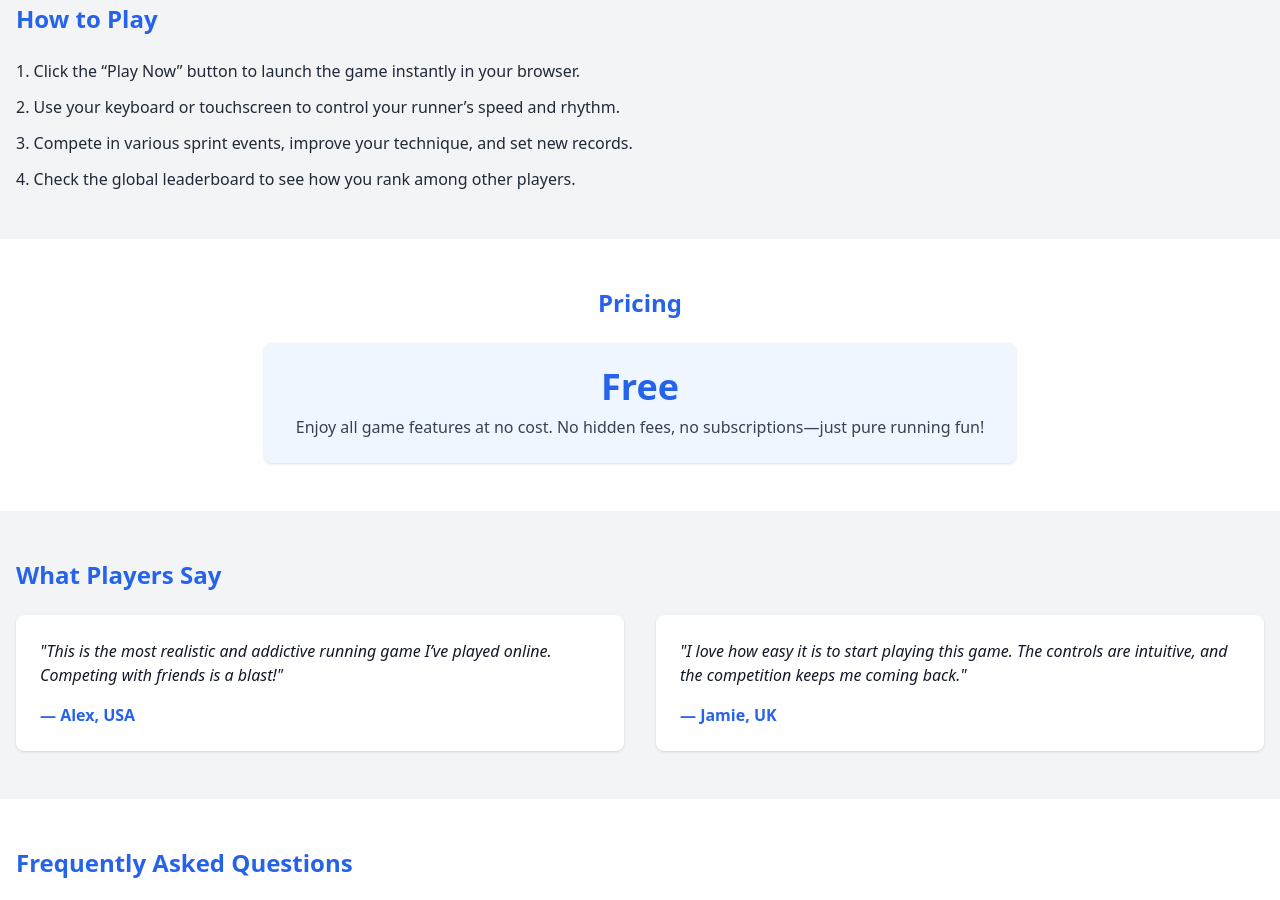
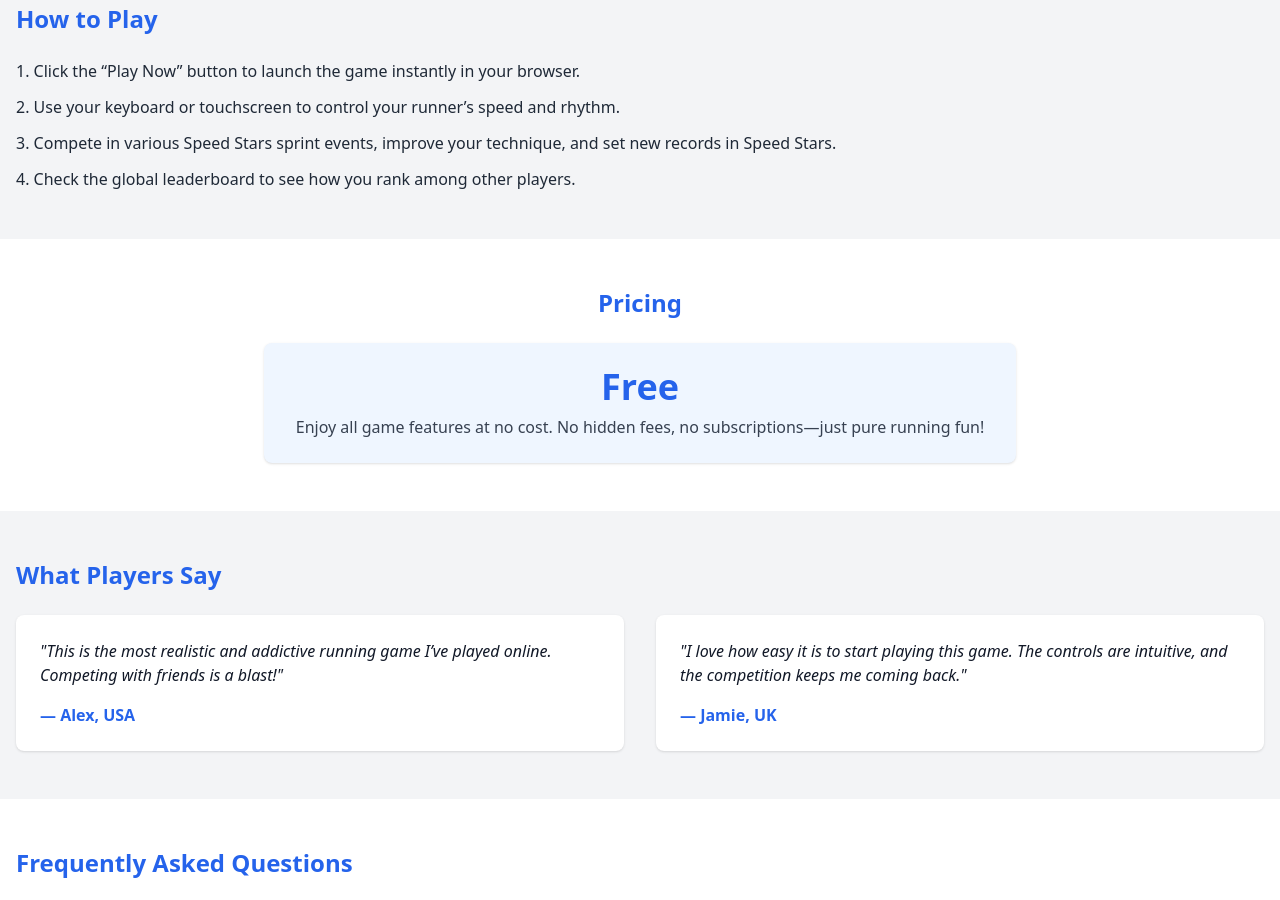
Before and after one commit to tnagjei/speedstars.xyz, a plain HTML site: page index.html in a window 1280 px wide. Shown: the part 1555-2455 px from the top of the page. Drawn offline with nearby package versions, Linux system fonts and the light colour scheme.

Commit message:
Add files via upload

```diff
--- a/index.html
+++ b/index.html
@@ -74,7 +74,7 @@
       <ol class="list-decimal list-inside space-y-3 text-gray-800">
         <li>Click the “Play Now” button to launch the game instantly in your browser.</li>
         <li>Use your keyboard or touchscreen to control your runner’s speed and rhythm.</li>
-        <li>Compete in various sprint events, improve your technique, and set new records.</li>
+        <li>Compete in various Speed Stars sprint events, improve your technique, and set new records in Speed Stars.</li>
         <li>Check the global leaderboard to see how you rank among other players.</li>
       </ol>
     </div>
```
